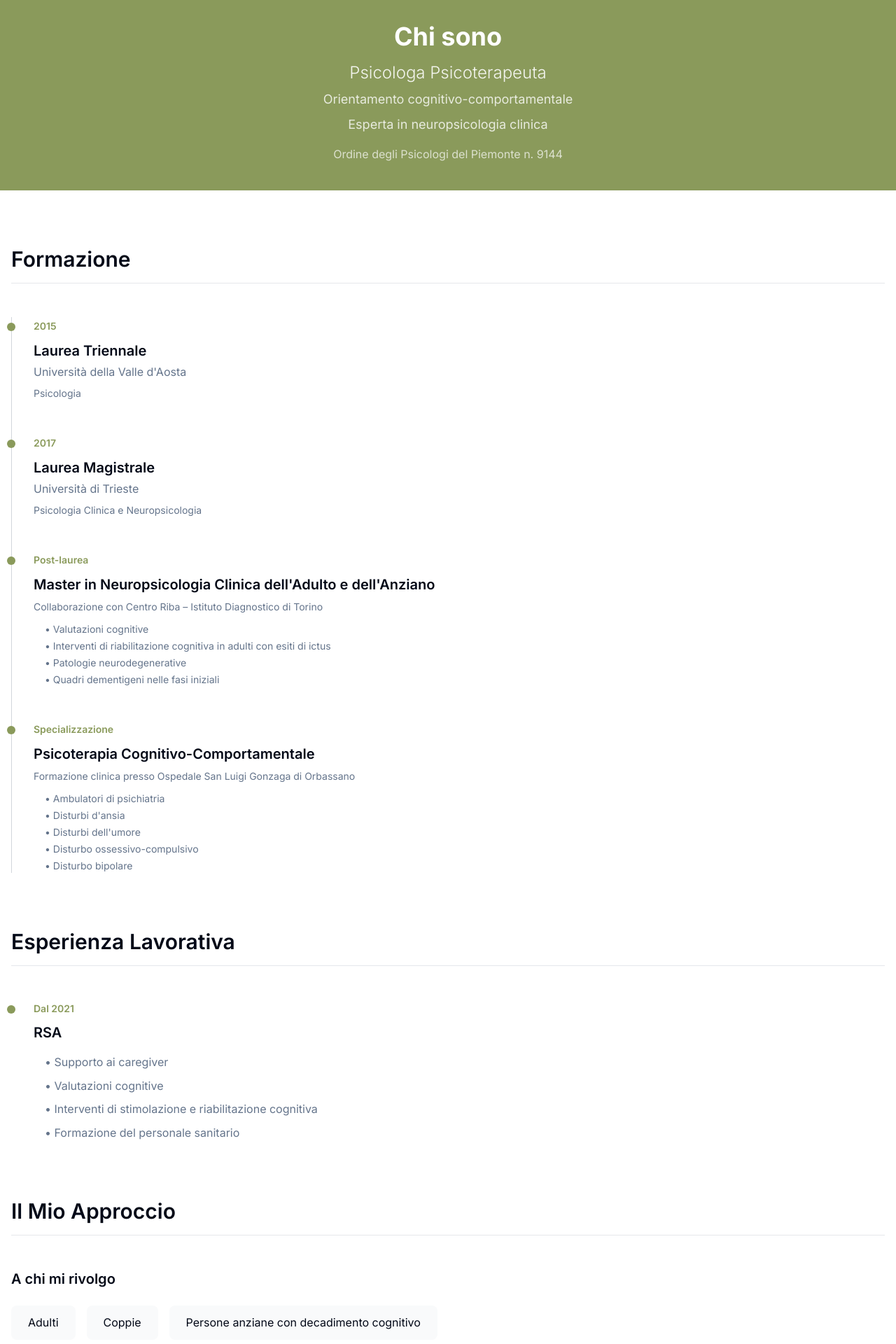
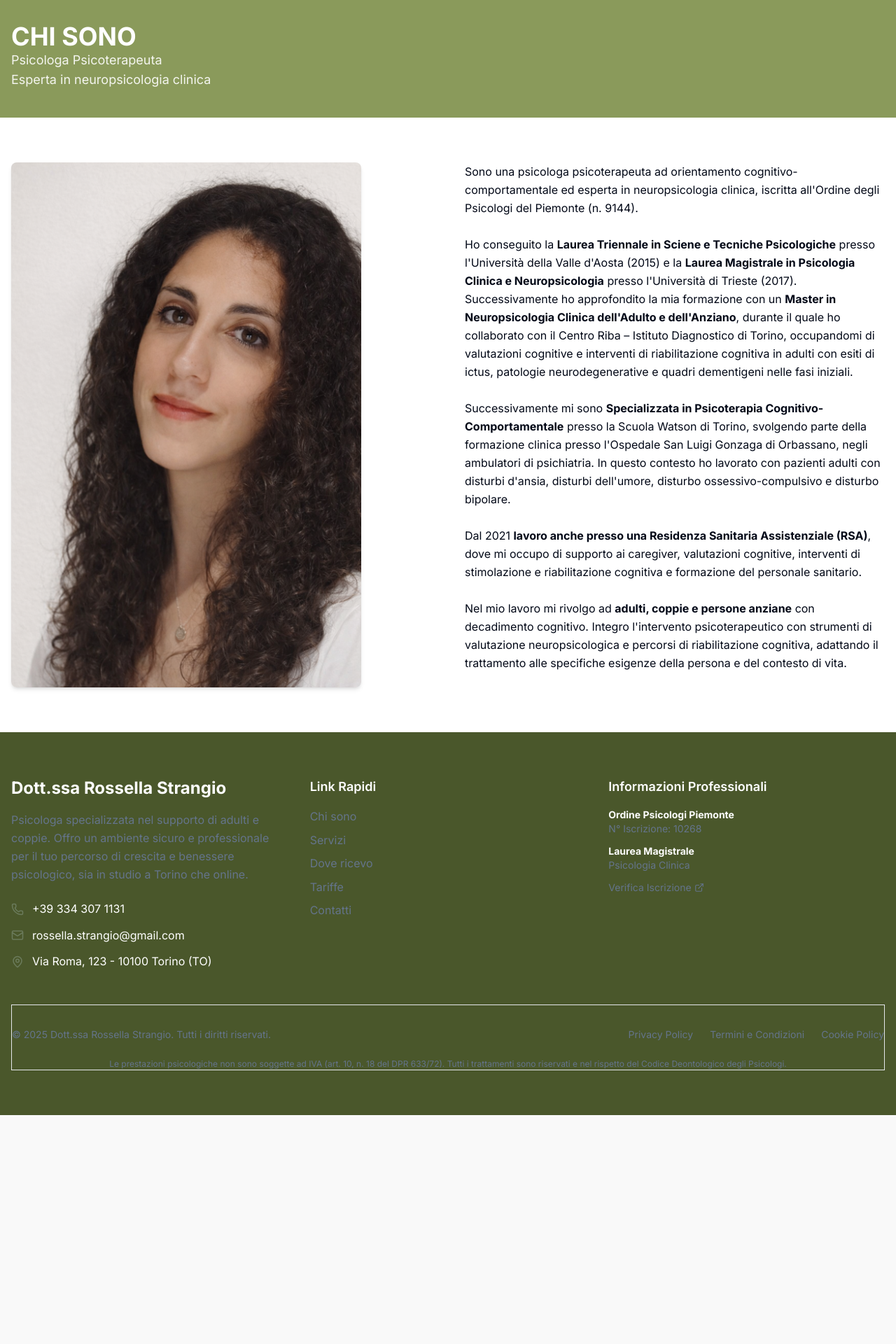
Before and after one commit to emanuel-epifani/rossella-strangio-website, a Next.js app: page /chi-sono in a window 1280 px wide. Shown: the part 60-1980 px from the top of the page at 70% size. After the commit the page ends 1653 px from the top, so only its background shows below. Built offline with nearby package versions, Linux system fonts and the light colour scheme.

Commit message:
feat: completed "chi-sono" page

```diff
--- a/src/app/chi-sono/page.tsx
+++ b/src/app/chi-sono/page.tsx
@@ -1,6 +1,12 @@
 import Navbar from '@/components/Navbar'
 import Footer from '@/components/Footer'
 import { chiSonoContent } from '@/content/chi-sono'
+import Image from 'next/image'
+
+// Funzione helper per convertire **testo** in <strong>testo</strong>
+function formatBoldText(text: string) {
+  return text.replace(/\*\*(.*?)\*\*/g, '<strong>$1</strong>')
+}
 
 export default function ChiSono() {
   return (
@@ -9,104 +15,37 @@ export default function ChiSono() {
       <main className="min-h-screen">
         {/* Header verde scuro */}
         <section className="bg-primary py-10">
-          <div className="container max-w-4xl text-center">
-            <h1 className="text-4xl font-bold text-white mb-4">{chiSonoContent.title}</h1>
-            <h2 className="text-2xl font-light text-white/90 mb-2">{chiSonoContent.intro.role}</h2>
-            <p className="text-lg text-white/80 mb-2">{chiSonoContent.intro.specialization}</p>
-            <p className="text-lg text-white/80 mb-4">{chiSonoContent.intro.expertise}</p>
-            <p className="text-base text-white/70">
-              {chiSonoContent.intro.registration.order} {chiSonoContent.intro.registration.number}
-            </p>
+          <div className="container">
+            <h1 className="text-4xl font-bold text-white">{chiSonoContent.title}</h1>
+            <p className="text-lg text-white/90 whitespace-pre-line">{chiSonoContent.subtitle}</p>
           </div>
         </section>
 
-        <section className="py-20 bg-white">
-          <div className="container max-w-2xl">
-            {/* Formazione - Timeline */}
-            <section className="mb-20">
-              <h2 className="text-3xl font-semibold text-foreground mb-12 pb-4 border-b border-gray-200">Formazione</h2>
+        {/* Layout a due colonne */}
+        <section className="py-16 bg-white">
+          <div className="container">
+            <div className="grid grid-cols-1 md:grid-cols-2 gap-12 items-start">
+              {/* Foto a sinistra */}
               <div className="relative">
-                {/* Linea verticale */}
-                <div className="absolute left-0 top-0 bottom-0 w-px bg-gray-300"></div>
-
-                <div className="space-y-12">
-                  {chiSonoContent.education.map((edu, index) => (
-                    <div key={index} className="relative pl-8">
-                      {/* Punto sulla timeline */}
-                      <div className="absolute left-0 top-2 w-3 h-3 bg-primary rounded-full -translate-x-1/2"></div>
-
-                      <div className="mb-2">
-                        <span className="text-sm font-semibold text-primary">{edu.year}</span>
-                      </div>
-                      <h3 className="text-xl font-semibold text-foreground mb-1">{edu.degree}</h3>
-                      <p className="text-muted-foreground mb-2">{edu.university}</p>
-                      {edu.field && <p className="text-sm text-muted-foreground mb-2">{edu.field}</p>}
-                      {edu.details && <p className="text-sm text-muted-foreground mb-3">{edu.details}</p>}
-                      {edu.activities && (
-                        <ul className="space-y-1 ml-4">
-                          {edu.activities.map((activity, actIndex) => (
-                            <li key={actIndex} className="text-sm text-muted-foreground">
-                              • {activity}
-                            </li>
-                          ))}
-                        </ul>
-                      )}
-                    </div>
-                  ))}
-                </div>
-              </div>
-            </section>
-
-            {/* Esperienza Lavorativa */}
-            <section className="mb-20">
-              <h2 className="text-3xl font-semibold text-foreground mb-12 pb-4 border-b border-gray-200">Esperienza Lavorativa</h2>
-              <div className="relative pl-8">
-                <div className="absolute left-0 top-2 w-3 h-3 bg-primary rounded-full -translate-x-1/2"></div>
-                <div className="mb-2">
-                  <span className="text-sm font-semibold text-primary">Dal {chiSonoContent.currentWork.since}</span>
-                </div>
-                <h3 className="text-xl font-semibold text-foreground mb-4">{chiSonoContent.currentWork.location}</h3>
-                <ul className="space-y-2 ml-4">
-                  {chiSonoContent.currentWork.activities.map((activity, index) => (
-                    <li key={index} className="text-muted-foreground">
-                      • {activity}
-                    </li>
-                  ))}
-                </ul>
-              </div>
-            </section>
-
-            {/* Il Mio Approccio */}
-            <section className="mb-16">
-              <h2 className="text-3xl font-semibold text-foreground mb-12 pb-4 border-b border-gray-200">Il Mio Approccio</h2>
-
-              {/* Target */}
-              <div className="mb-12">
-                <h3 className="text-xl font-semibold text-foreground mb-6">A chi mi rivolgo</h3>
-                <div className="flex flex-wrap gap-4">
-                  {chiSonoContent.approach.target.map((target, index) => (
-                    <span key={index} className="px-6 py-3 bg-gray-50 text-foreground rounded-lg">
-                      {target}
-                    </span>
-                  ))}
-                </div>
+                <Image
+                  src="/images/chi-sono.png"
+                  alt="Foto Dott.ssa Rossella Strangio"
+                  width={500}
+                  height={300}
+                  className="rounded-lg shadow-md h-auto"
+                />
               </div>
 
-              {/* Metodologia */}
-              <div>
-                <h3 className="text-xl font-semibold text-foreground mb-6">Metodologia</h3>
-                <ul className="space-y-3 mb-6">
-                  {chiSonoContent.approach.methodology.map((method, index) => (
-                    <li key={index} className="text-muted-foreground">
-                      • {method}
-                    </li>
-                  ))}
-                </ul>
-                <p className="text-base italic text-muted-foreground border-l-4 border-primary pl-4">
-                  {chiSonoContent.approach.philosophy}
-                </p>
+              {/* Testo a destra */}
+              <div className="prose prose-lg max-w-none">
+                <p
+                  className="text-foreground leading-relaxed whitespace-pre-line"
+                  dangerouslySetInnerHTML={{
+                    __html: formatBoldText(chiSonoContent.description)
+                  }}
+                />
               </div>
-            </section>
+            </div>
           </div>
         </section>
       </main>
--- a/src/content/chi-sono.ts
+++ b/src/content/chi-sono.ts
@@ -1,73 +1,13 @@
 export const chiSonoContent = {
-  title: "Chi sono",
-  intro: {
-    role: "Psicologa Psicoterapeuta",
-    specialization: "Orientamento cognitivo-comportamentale",
-    expertise: "Esperta in neuropsicologia clinica",
-    registration: {
-      order: "Ordine degli Psicologi del Piemonte",
-      number: "n. 9144"
-    }
-  },
-  education: [
-    {
-      year: "2015",
-      degree: "Laurea Triennale",
-      university: "Università della Valle d'Aosta",
-      field: "Psicologia"
-    },
-    {
-      year: "2017",
-      degree: "Laurea Magistrale",
-      university: "Università di Trieste",
-      field: "Psicologia Clinica e Neuropsicologia"
-    },
-    {
-      year: "Post-laurea",
-      degree: "Master in Neuropsicologia Clinica dell'Adulto e dell'Anziano",
-      details: "Collaborazione con Centro Riba – Istituto Diagnostico di Torino",
-      activities: [
-        "Valutazioni cognitive",
-        "Interventi di riabilitazione cognitiva in adulti con esiti di ictus",
-        "Patologie neurodegenerative",
-        "Quadri dementigeni nelle fasi iniziali"
-      ]
-    },
-    {
-      year: "Specializzazione",
-      degree: "Psicoterapia Cognitivo-Comportamentale",
-      institution: "Scuola Watson di Torino",
-      details: "Formazione clinica presso Ospedale San Luigi Gonzaga di Orbassano",
-      activities: [
-        "Ambulatori di psichiatria",
-        "Disturbi d'ansia",
-        "Disturbi dell'umore",
-        "Disturbo ossessivo-compulsivo",
-        "Disturbo bipolare"
-      ]
-    }
-  ],
-  currentWork: {
-    since: "2021",
-    location: "RSA",
-    activities: [
-      "Supporto ai caregiver",
-      "Valutazioni cognitive",
-      "Interventi di stimolazione e riabilitazione cognitiva",
-      "Formazione del personale sanitario"
-    ]
-  },
-  approach: {
-    target: [
-      "Adulti",
-      "Coppie",
-      "Persone anziane con decadimento cognitivo"
-    ],
-    methodology: [
-      "Intervento psicoterapeutico",
-      "Strumenti di valutazione neuropsicologica",
-      "Percorsi di riabilitazione cognitiva"
-    ],
-    philosophy: "Adattamento del trattamento alle specifiche esigenze della persona e del contesto di vita"
-  }
+  title: "CHI SONO",
+  subtitle: "Psicologa Psicoterapeuta\nEsperta in neuropsicologia clinica",
+  description: `Sono una psicologa psicoterapeuta ad orientamento cognitivo-comportamentale ed esperta in neuropsicologia clinica, iscritta all'Ordine degli Psicologi del Piemonte (n. 9144).
+
+Ho conseguito la **Laurea Triennale in Sciene e Tecniche Psicologiche** presso l'Università della Valle d'Aosta (2015) e la **Laurea Magistrale in Psicologia Clinica e Neuropsicologia** presso l'Università di Trieste (2017). Successivamente ho approfondito la mia formazione con un **Master in Neuropsicologia Clinica dell'Adulto e dell'Anziano**, durante il quale ho collaborato con il Centro Riba – Istituto Diagnostico di Torino, occupandomi di valutazioni cognitive e interventi di riabilitazione cognitiva in adulti con esiti di ictus, patologie neurodegenerative e quadri dementigeni nelle fasi iniziali.
+
+Successivamente mi sono **Specializzata in Psicoterapia Cognitivo-Comportamentale** presso la Scuola Watson di Torino, svolgendo parte della formazione clinica presso l'Ospedale San Luigi Gonzaga di Orbassano, negli ambulatori di psichiatria. In questo contesto ho lavorato con pazienti adulti con disturbi d'ansia, disturbi dell'umore, disturbo ossessivo-compulsivo e disturbo bipolare.
+
+Dal 2021 **lavoro anche presso una Residenza Sanitaria Assistenziale (RSA)**, dove mi occupo di supporto ai caregiver, valutazioni cognitive, interventi di stimolazione e riabilitazione cognitiva e formazione del personale sanitario.
+
+Nel mio lavoro mi rivolgo ad **adulti, coppie e persone anziane** con decadimento cognitivo. Integro l'intervento psicoterapeutico con strumenti di valutazione neuropsicologica e percorsi di riabilitazione cognitiva, adattando il trattamento alle specifiche esigenze della persona e del contesto di vita.`
 }
```
Also changed, not shown: public/images/ElenaMininni.jpg (deleted).
